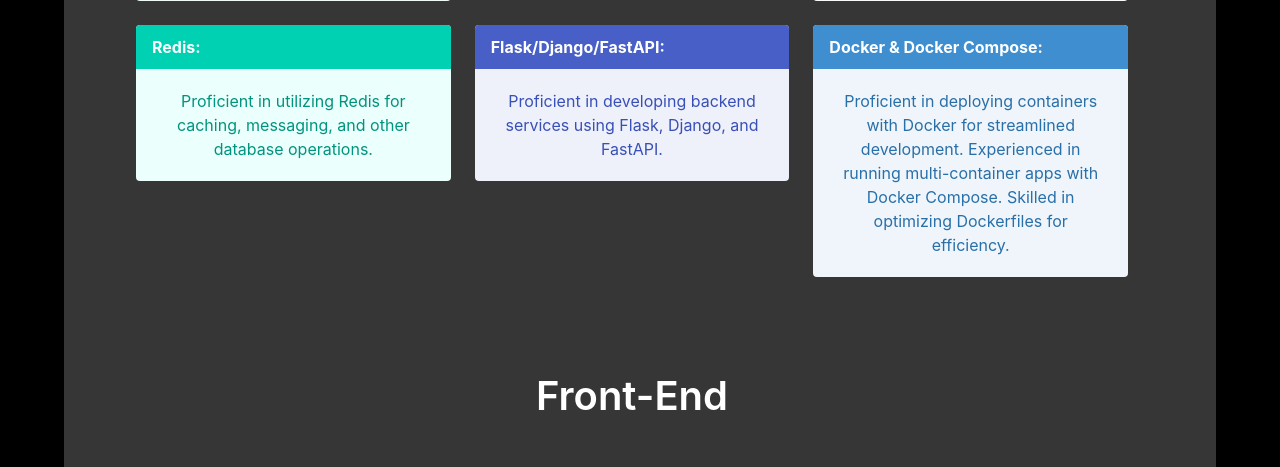
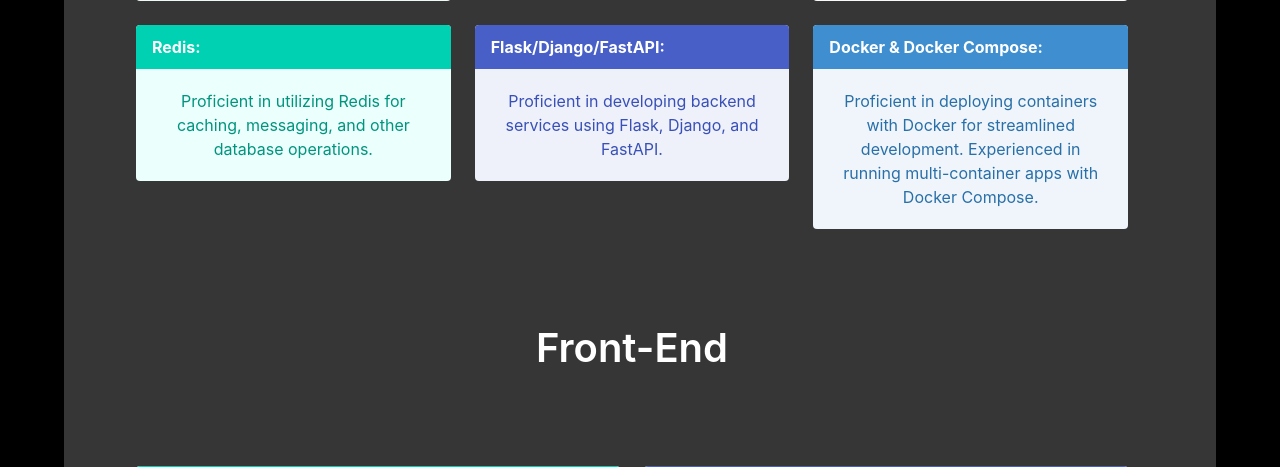
Before and after one commit to dopelDev/about, a Flask app: page / in a window 1280 px wide. Shown: the part 2589-3056 px from the top of the page. Run offline with Flask 3, Linux system fonts and the light colour scheme; some libraries are stand-ins or nearby versions.

Commit message:
fix docker box

```diff
--- a/about/templates/includes/summary.html
+++ b/about/templates/includes/summary.html
@@ -305,7 +305,6 @@
 					<p class="has-text-centered is-size-2 is-size-6-desktop">
 					Proficient in deploying containers with Docker for streamlined development.
 					Experienced in running multi-container apps with Docker Compose.
-					Skilled in optimizing Dockerfiles for efficiency.
 					</p>
 				</div>
 			</article>
```
